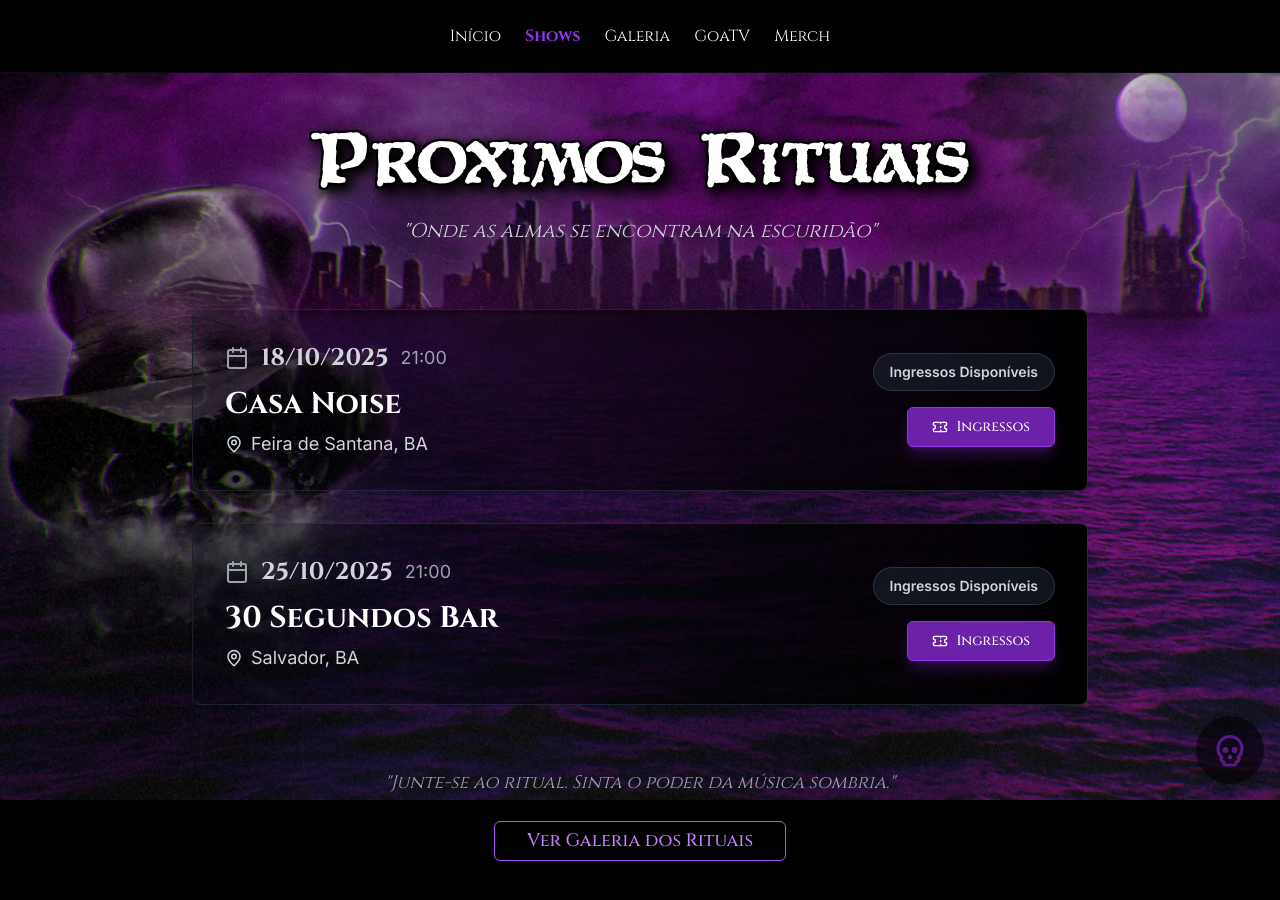
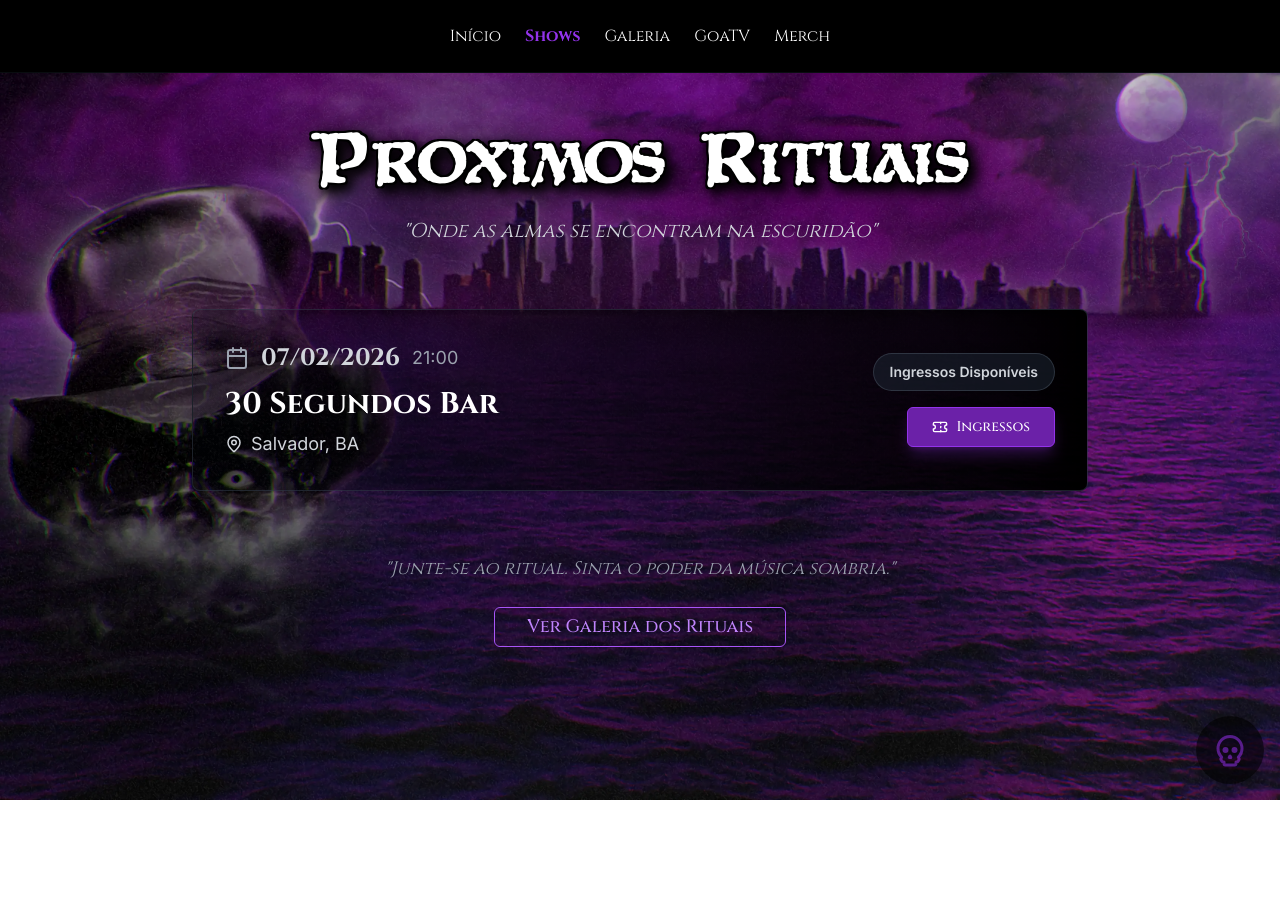
Before and after one commit to gabrielreisdev/the-goat, a Next.js app: page /shows in a window 1280 px wide. Shown: the top 900 px of the page. After the commit the page ends 800 px from the top, so only its background shows below. Built offline with nearby package versions, Linux system fonts and the light colour scheme.

Commit message:
mudança festa do milho

```diff
--- a/app/shows/page.tsx
+++ b/app/shows/page.tsx
@@ -18,21 +18,21 @@ export default function ShowsPage() {
     //   status: "Ingressos Disponíveis",
     // },
     {
-      date: "18/10/2025",
-      venue: "Casa Noise",
-      city: "Feira de Santana, BA",
-      time: "21:00",
-      status: "Ingressos Disponíveis",
-      link: "https://www.sympla.com.br/evento/rock-cover-club-rito-das-sombras-ii/3156621",
-    },
-    {
-      date: "25/10/2025",
+      date: "07/02/2026",
       venue: "30 Segundos Bar",
       city: "Salvador, BA",
       time: "21:00",
       status: "Ingressos Disponíveis",
-      link: "https://partik.com.br/ghost-maneskin-e-nightwish-halloween"
+      link: "https://partik.com.br/festa-do-milho",
     },
+    // {
+    //   date: "25/10/2025",
+    //   venue: "30 Segundos Bar",
+    //   city: "Salvador, BA",
+    //   time: "21:00",
+    //   status: "Ingressos Disponíveis",
+    //   link: "https://partik.com.br/ghost-maneskin-e-nightwish-halloween"
+    // },
   ];
 
   return (
```
